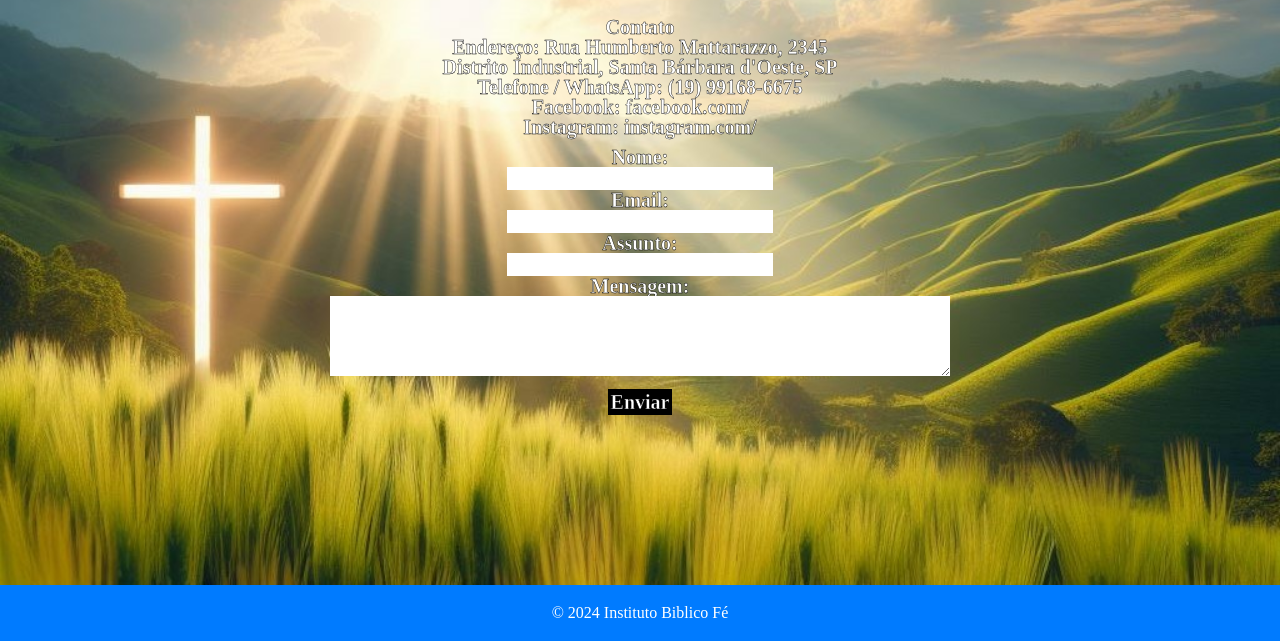
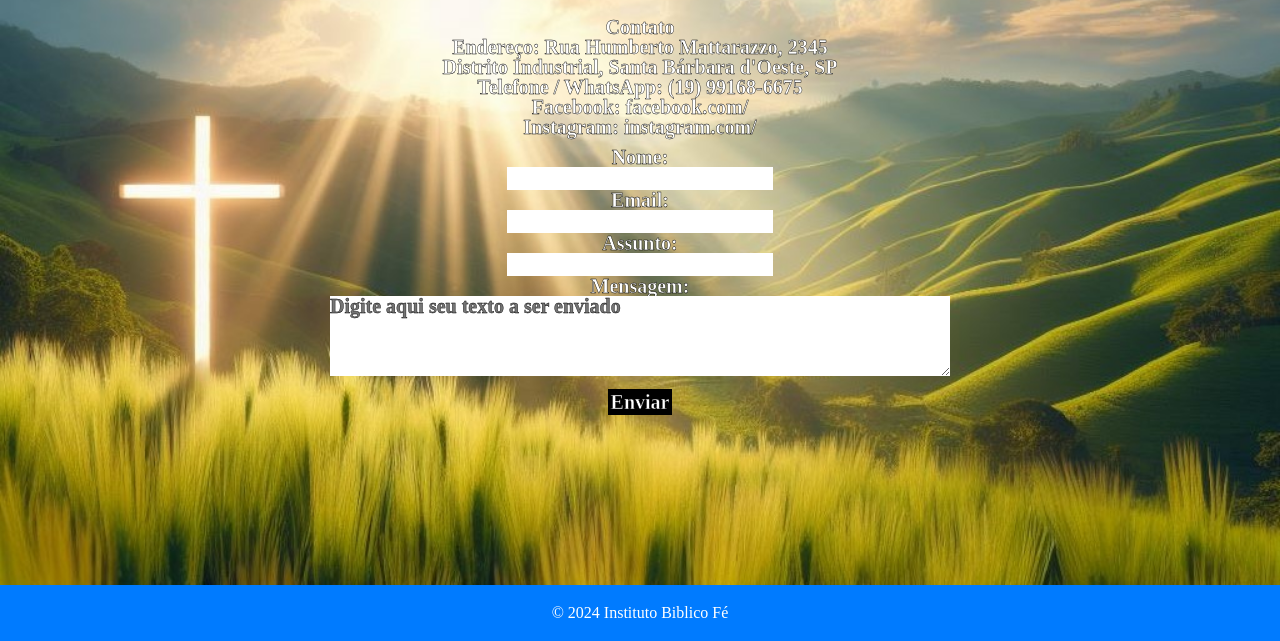
Before and after one commit to Lucas44794/institutobiblico, a plain HTML site: page contato.html in a window 1280 px wide. Shown: the part 159-800 px from the top of the page. Drawn offline with Linux system fonts and the light colour scheme.

Commit message:
placeholder

```diff
--- a/contato.html
+++ b/contato.html
@@ -40,7 +40,7 @@
                 <label for="assunto">Assunto:</label><br>
                 <input type="text" id="assunto" name="assunto"><br>
                 <label for="mensagem">Mensagem:</label><br>
-                <textarea id="mensagem" name="mensagem" rows="4" cols="50"></textarea><br>
+                <textarea id="mensagem" name="mensagem" rows="4" cols="50" placeholder="Digite aqui seu texto a ser enviado"></textarea><br>
                 <input type="submit" value="Enviar">
             </form>
         </section>
```
